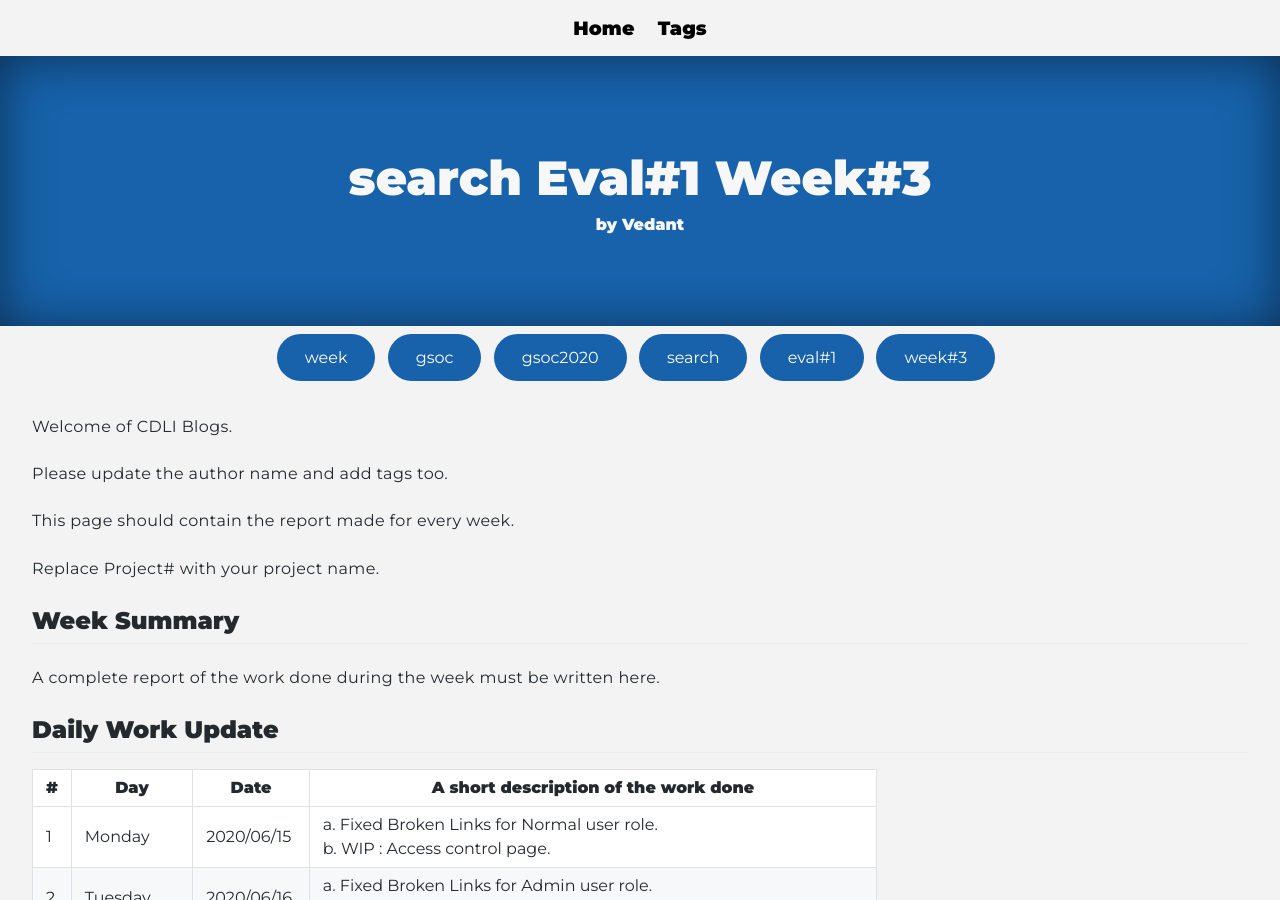
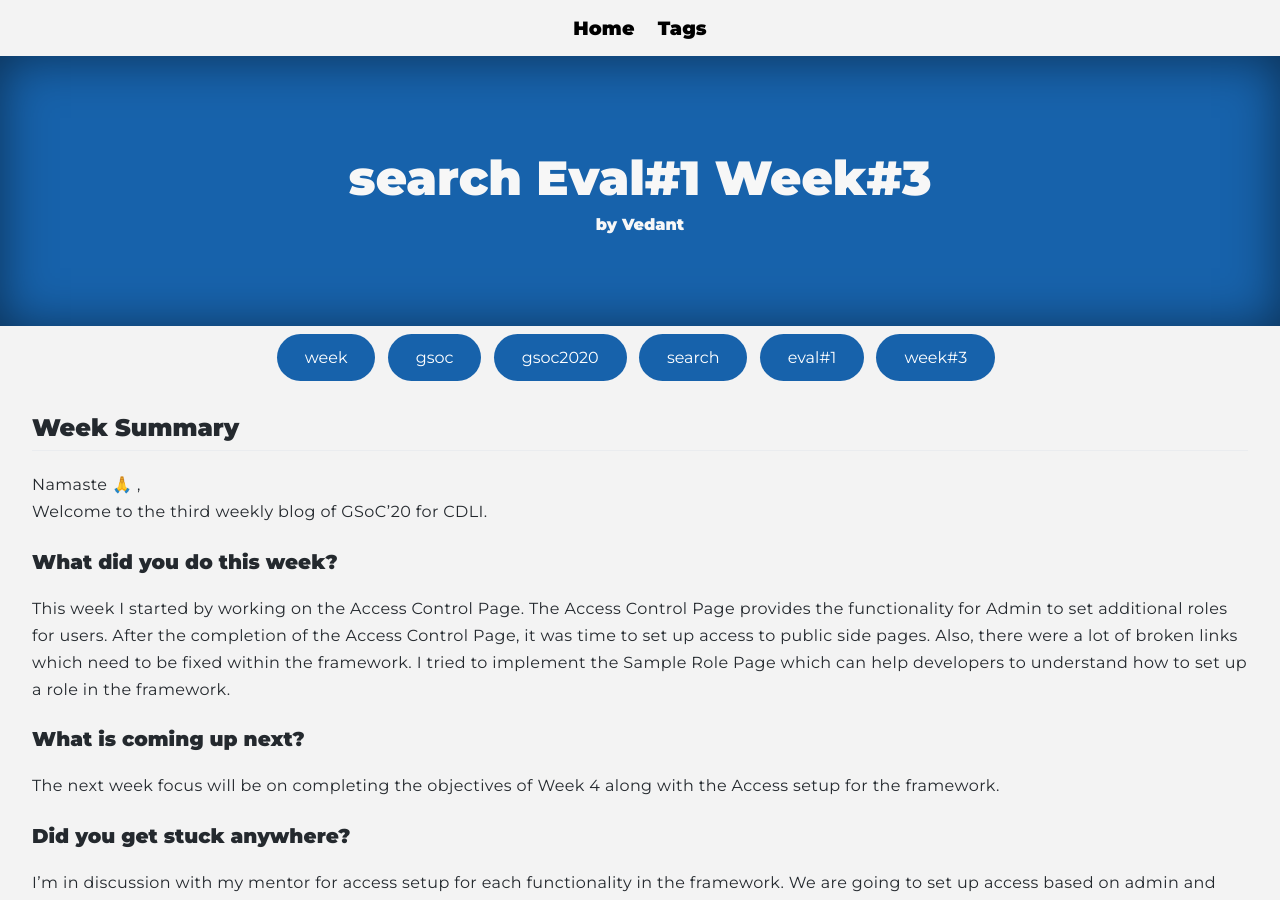
Before and after one commit to cdli-gh/blog, a Jekyll site: the page built from _blog/gsoc20/search/posts/03_week3.md, in a window 1280 px wide and 900 px high. Built offline with Jekyll 4.4.1, drawn with Linux system fonts in a browser that asks for light colours; Markdown is read by kramdown in place of the engine named in the settings; some of the changed text lies outside the part shown.

Commit message:
Week:3 Blog added

```diff
--- a/_blog/gsoc20/search/posts/03_week3.md
+++ b/_blog/gsoc20/search/posts/03_week3.md
@@ -4,17 +4,42 @@ title: search Eval#1 Week#3
 author: "Vedant"
 tags: ["week","gsoc","gsoc2020","search","eval#1","week#3"]
 ---
-Welcome of CDLI Blogs.
-
-Please update the author name and add tags too.
-
-This page should contain the report made for every week.
-
-Replace Project# with your project name.
 
 ## Week Summary
 
-A complete report of the work done during the week must be written here.
+Namaste 🙏 ,
+Welcome to the third weekly blog of GSoC'20 for CDLI.
+
+### What did you do this week?
+
+This week I started by working on the Access Control Page. The Access Control Page provides the functionality for Admin to set additional roles for users. After the completion of the Access Control Page, it was time to set up access to public side pages. Also, there were a lot of broken links which need to be fixed within the framework. I tried to implement the Sample Role Page which can help developers to understand how to set up a role in the framework.
+
+### What is coming up next?
+
+The next week focus will be on completing the objectives of Week 4 along with the Access setup for the framework.
+
+### Did you get stuck anywhere?
+
+I’m in discussion with my mentor for access setup for each functionality in the framework. We are going to set up access based on admin and public pages for now, further it will be expanded to on a granular level.
+
+### Branch (worked on):
+1. [phoenix/feature/authorization](https://gitlab.com/cdli/framework/-/tree/phoenix/feature/authorization)
+
+### Issues :
+1. **Closed or worked related to:**
+    - [#245](https://gitlab.com/cdli/framework/-/issues/245)
+2. **Opened:**
+    - [#264](https://gitlab.com/cdli/framework/-/issues/264)
+
+### Pull Request :
+1. **Merged (or under review):**
+    - [!129](https://gitlab.com/cdli/framework/-/merge_requests/129)
+    - [!137](https://gitlab.com/cdli/framework/-/merge_requests/137)
+
+2. **Reviewed:**
+    - [!126](https://gitlab.com/cdli/framework/-/merge_requests/126)
+    - [!130](https://gitlab.com/cdli/framework/-/merge_requests/130)
+    - [!132](https://gitlab.com/cdli/framework/-/merge_requests/132)
 
 
 ## Daily Work Update
```
